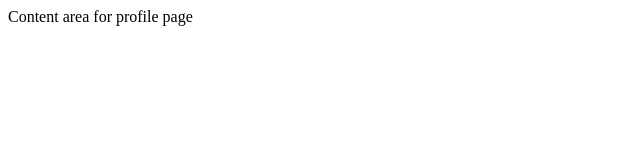
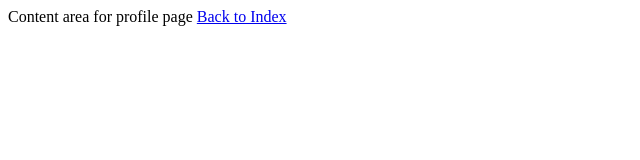
Before and after one commit to mhsnalm/mhsnalm, a plain HTML site: page profile.html in a window 1280 px wide. Shown: the whole page, without its empty margins (0-640 px from the left). Drawn offline with Linux system fonts and the light colour scheme.

Commit message:
Update profile.html

```diff
--- a/profile.html
+++ b/profile.html
@@ -2,6 +2,6 @@
   <title>Profile Page</title>
   <body>
     Content area for profile page
-    <a href="/index.html" />
+    <a href="/index.html">Back to Index</a>
   </body>
 </html
```
